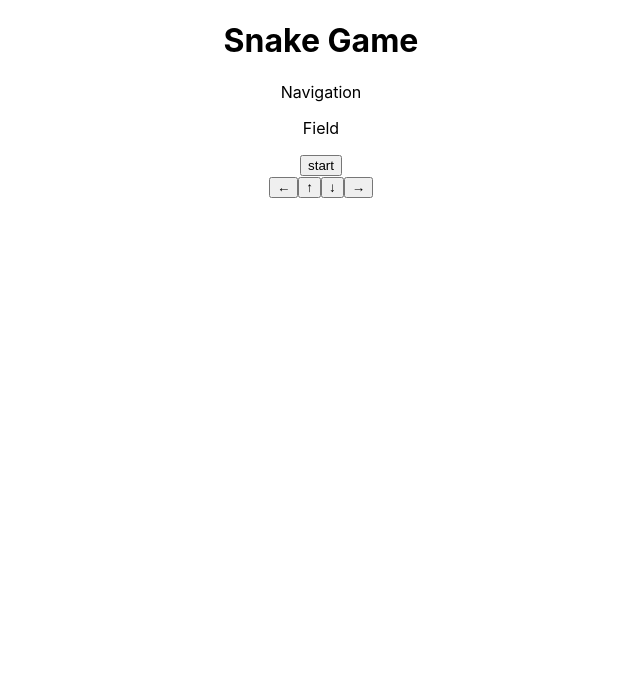
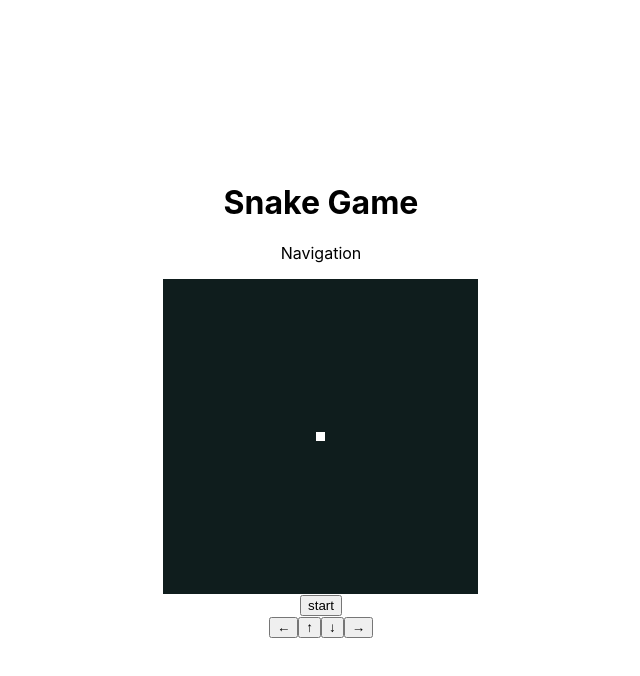
Before and after one commit to mzw86020424/react-snake-app, a React (Create React App) app: page / in a window 1280 px wide. Shown: the top 676 px of the page, without its empty margins (319-959 px from the left). Built offline with nearby package versions, Linux system fonts and the light colour scheme.

Commit message:
フィールドのコンポーネントを作成

```diff
--- a/src/App.css
+++ /dev/null
@@ -1,38 +0,0 @@
-.App {
-  text-align: center;
-}
-
-.App-logo {
-  height: 40vmin;
-  pointer-events: none;
-}
-
-@media (prefers-reduced-motion: no-preference) {
-  .App-logo {
-    animation: App-logo-spin infinite 20s linear;
-  }
-}
-
-.App-header {
-  background-color: #282c34;
-  min-height: 100vh;
-  display: flex;
-  flex-direction: column;
-  align-items: center;
-  justify-content: center;
-  font-size: calc(10px + 2vmin);
-  color: white;
-}
-
-.App-link {
-  color: #61dafb;
-}
-
-@keyframes App-logo-spin {
-  from {
-    transform: rotate(0deg);
-  }
-  to {
-    transform: rotate(360deg);
-  }
-}
--- a/src/App.js
+++ b/src/App.js
@@ -3,7 +3,9 @@
 import Field from './components/Field';
 import Button from './components/Button';
 import ManipulationPanel from './components/ManipulationPanel';
-import './App.css';
+import { initFields } from './utils/index';
+
+const fields = initFields(35)
 
 function App() {
   return (
@@ -17,7 +19,7 @@
       </header>
 
       <main className="main">
-        <Field />
+        <Field fields={fields} />
       </main>
 
       <footer className="footer">
--- a/src/components/Field.jsx
+++ b/src/components/Field.jsx
@@ -1,9 +1,15 @@
 import React from 'react';
 
-const Field = () => {
+const Field = ({ fields }) => {
   return (
     <div className="field">
-      <p>Field</p>
+      {
+        fields.map((row) => {
+          return row.map((column) => {
+            return <div className={`dots ${column}`}></div>
+          })
+        })
+      }
     </div>
   );
 }
--- a/src/index.css
+++ b/src/index.css
@@ -1,13 +1,49 @@
 body {
   margin: 0;
-  font-family: -apple-system, BlinkMacSystemFont, 'Segoe UI', 'Roboto', 'Oxygen',
-    'Ubuntu', 'Cantarell', 'Fira Sans', 'Droid Sans', 'Helvetica Neue',
+  font-family: -apple-system, BlinkMacSystemFont, "Segoe UI", "Roboto", "Oxygen",
+    "Ubuntu", "Cantarell", "Fira Sans", "Droid Sans", "Helvetica Neue",
     sans-serif;
   -webkit-font-smoothing: antialiased;
   -moz-osx-font-smoothing: grayscale;
 }
 
-code {
-  font-family: source-code-pro, Menlo, Monaco, Consolas, 'Courier New',
-    monospace;
+/* borderを含めた幅で要素の幅が計算されるように */
+*,
+*:before,
+*:after {
+  box-sizing: border-box;
 }
+
+.App {
+  max-width: calc(
+    9px * 35 + 1px * 2
+  ); /* a. (マスの幅) * 個数 + (ボーダーの幅) * 本数 */
+  text-align: center;
+}
+
+/* 要素が真ん中によるようにフレックスボックスを設定 */
+#root {
+  display: flex;
+  justify-content: center;
+  align-items: center;
+  height: 100vh;
+}
+
+.dots {
+  height: 9px;
+  width: 9px;
+  background: #0f1d1d;
+}
+
+.field {
+  display: flex;
+  flex-wrap: wrap; /* b. */
+}
+
+.snake {
+  background: white;
+}
+
+.food {
+  background: pink;
+}
--- /dev/null
+++ b/src/utils/index.js
@@ -0,0 +1,10 @@
+export const initFields = (fieldSize) => {
+  const fields = []
+  for (let i = 0; i < fieldSize; i++){
+    const cols = new Array(fieldSize).fill('')
+    fields.push(cols)
+  }
+  fields[17][17] = 'snake'
+
+  return fields
+}
```
Also changed, not shown: src/logo.svg (deleted).
